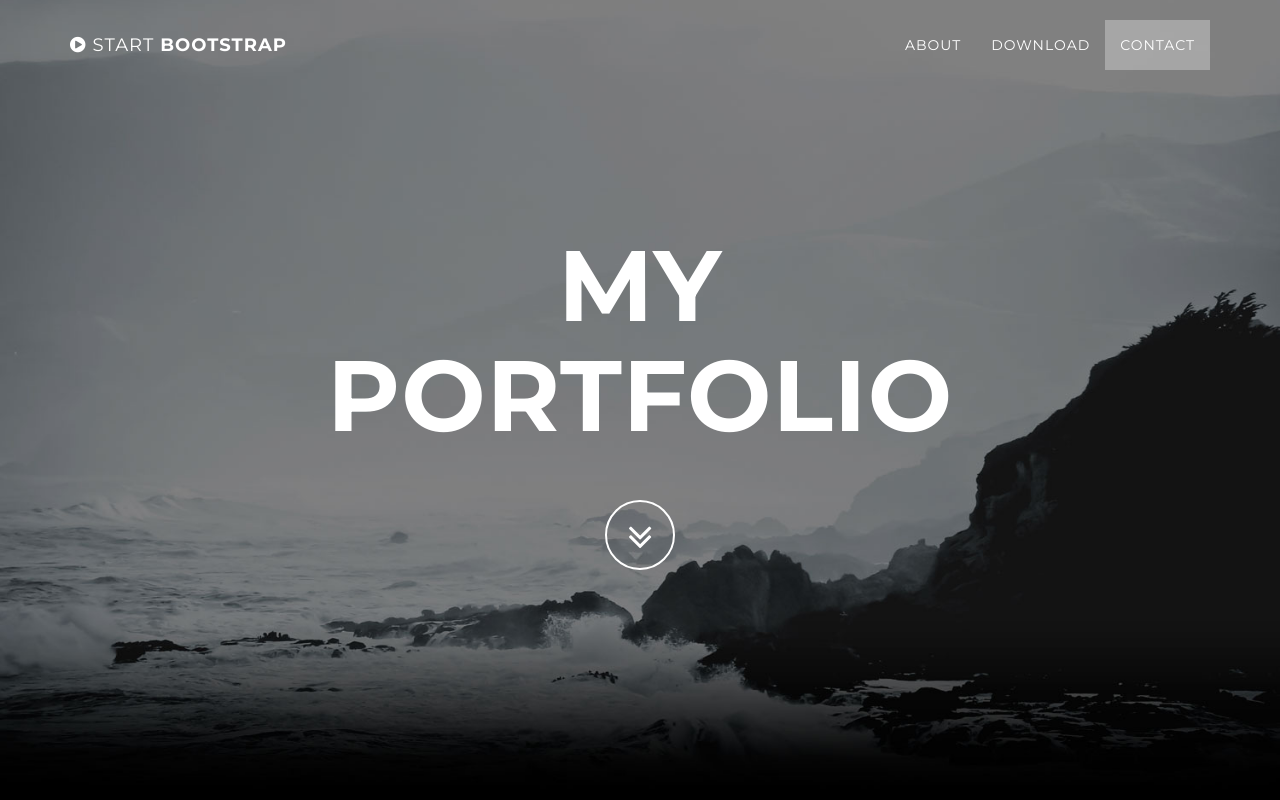
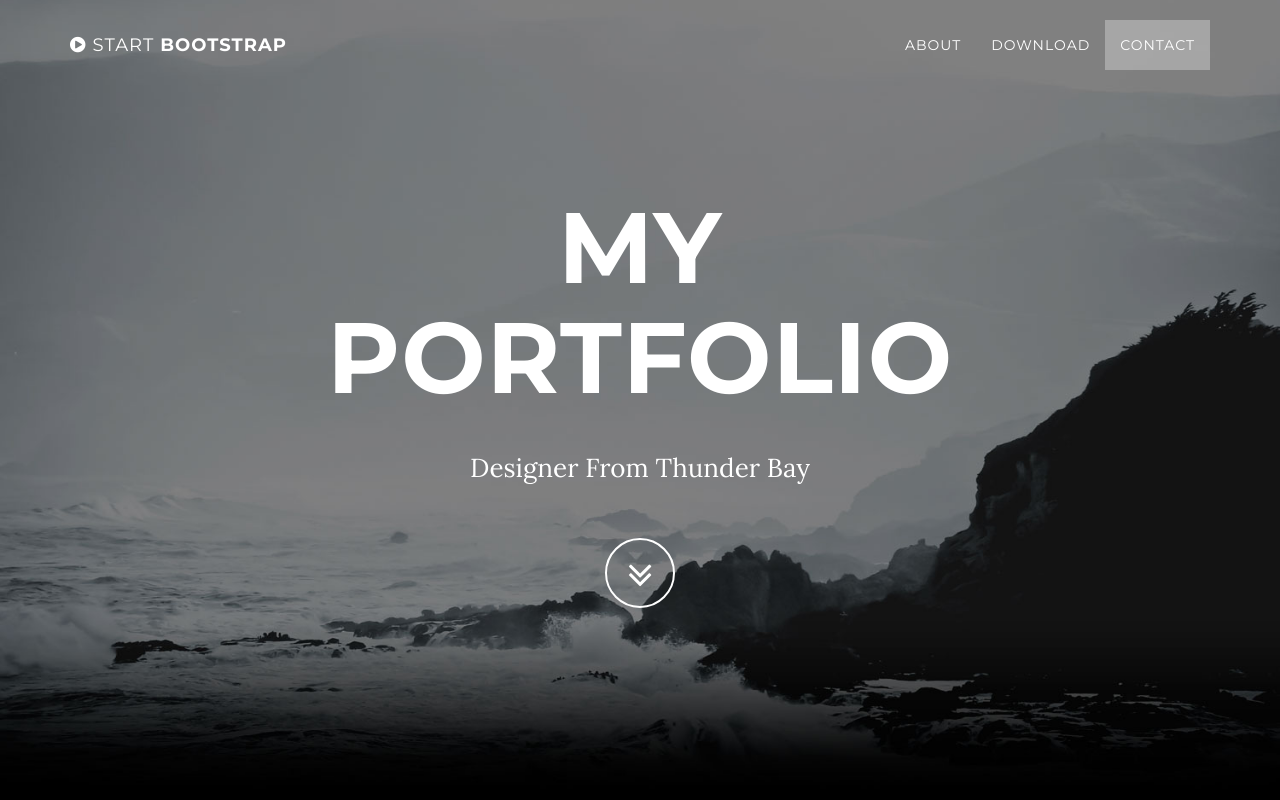
Before and after one commit to Ryanp34/Ryanp34.github.io, a website: page index.html in a window 1280 px wide. Shown: the top 800 px of the page. Drawn offline with nearby package versions, Linux system fonts and the light colour scheme; some packages are replaced by stand-ins of ours.

Commit message:
home page cont.

```diff
--- a/index.html
+++ b/index.html
@@ -76,7 +76,7 @@
                     <div class="col-md-8 col-md-offset-2">
                         <h1 class="brand-heading">My Portfolio
                         </h1>
-                        <p class="intro-text"></p>
+                        <p class="intro-text">Designer From Thunder Bay</p>
                         <a href="#about" class="btn btn-circle page-scroll">
                             <i class="fa fa-angle-double-down animated"></i>
                         </a>
```
